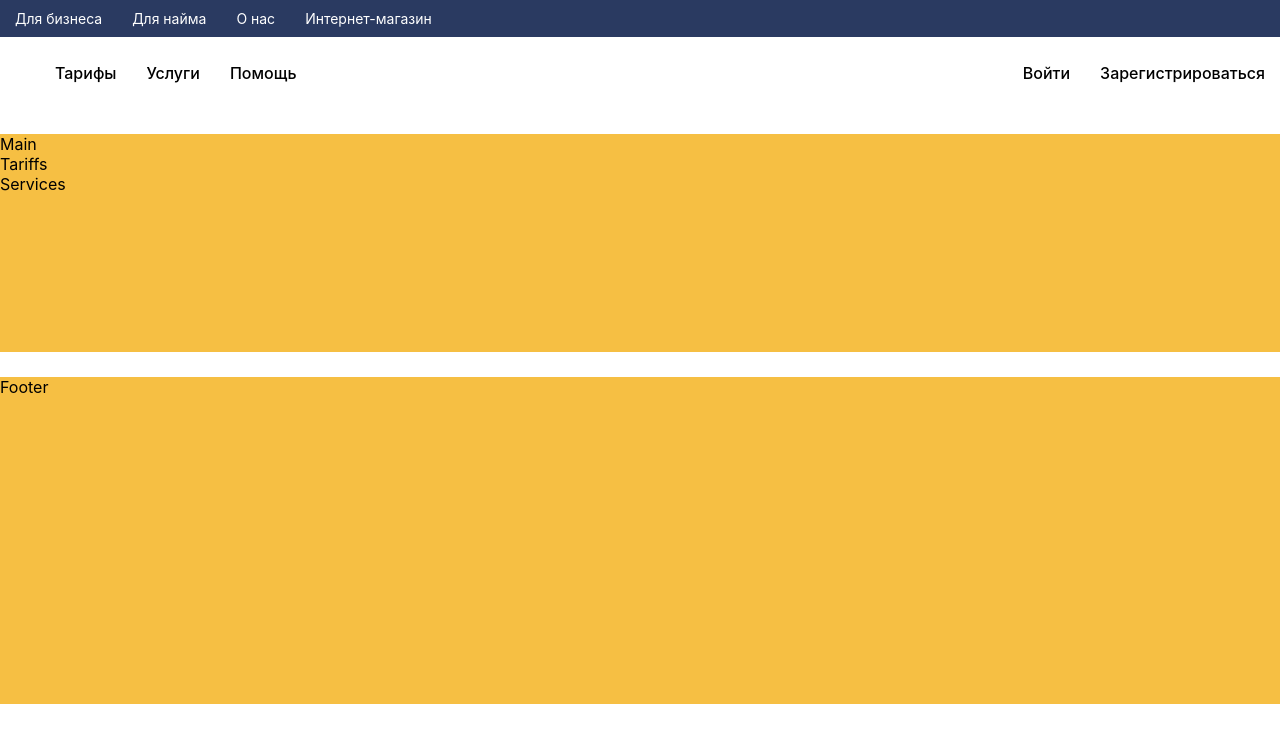
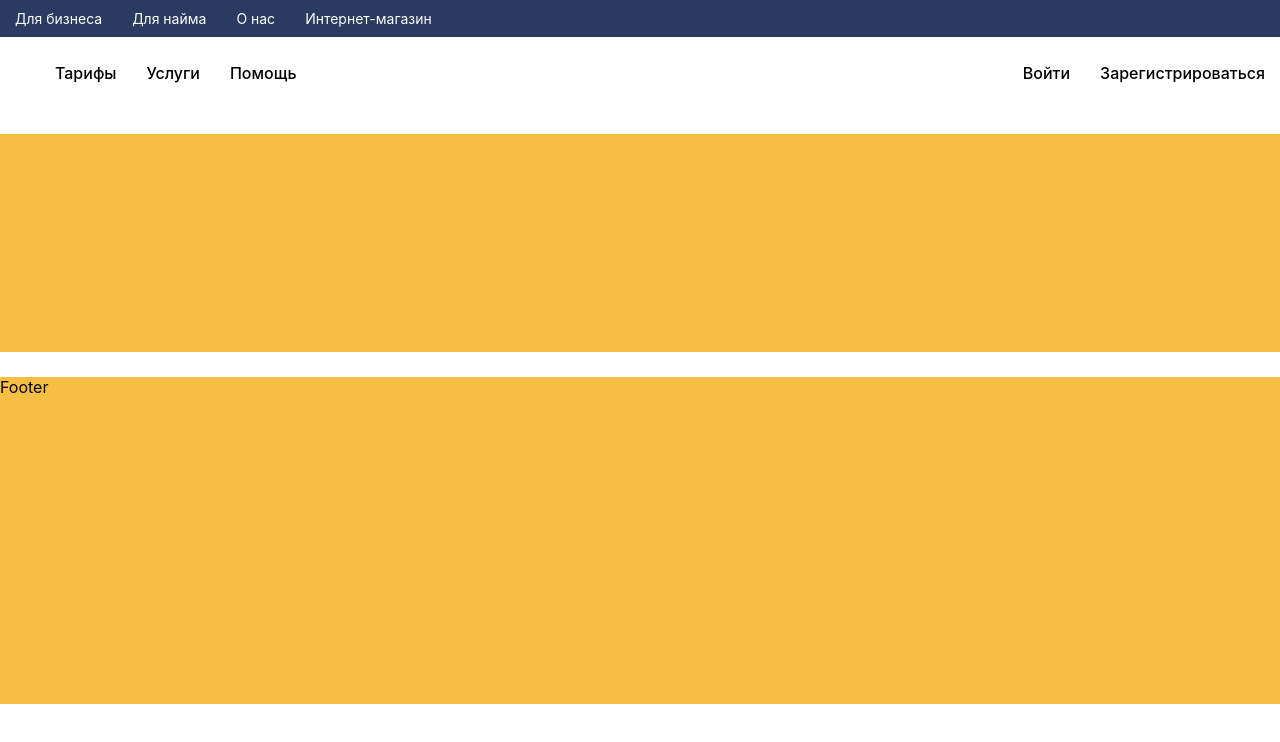
Before and after one commit to Lucky942/InternetProvider, a React (Create React App) app: page / in a window 1280 px wide. Shown: the top 742 px of the page. Built offline with nearby package versions, Linux system fonts and the light colour scheme.

Commit message:
SecondLayout

```diff
--- a/src/App.js
+++ b/src/App.js
@@ -3,14 +3,19 @@ import "./App.css";
 import Header from "./components/Header/Header";
 import Main from "./components/Main/Main";
 import Footer from "./components/Footer/Footer";
+import {BrowserRouter, Route} from "react-router-dom";
+import Tariffs from "./components/Main/Tariffs/Tariffs";
+import Services from "./components/Main/Services/Services";
 
 function App() {
   return (
-    <div className="app">
-      <Header />
-      <Main />
-      <Footer />
-    </div>
+    <BrowserRouter>
+      <div className="app">
+        <Header />
+        <Main />
+        <Footer />
+      </div>
+    </BrowserRouter>
   );
 }
 
--- a/src/components/Header/Menu/MainMenu/MainMenu.jsx
+++ b/src/components/Header/Menu/MainMenu/MainMenu.jsx
@@ -2,19 +2,20 @@ import React from 'react';
 import styles from './MainMenu.module.css';
 import "../Menu.css"
 import classnames from 'classnames';
+import {NavLink} from "react-router-dom";
 
 const MainMenu = () => {
     return (
         <div className={classnames(styles.mainMenu, "mainMenu")}>
             <ul>
                 <li className={styles.menuItem}>
-                    <a href="./tarriff">Тарифы</a>
+                    <NavLink to="/tariffs">Тарифы</NavLink>
                 </li>
                 <li className={styles.menuItem}>
-                    <a href="./services">Услуги</a>
+                    <NavLink to="/services">Услуги</NavLink>
                 </li>
                 <li className={styles.menuItem}>
-                    <a href="./help">Помощь</a>
+                    <NavLink to="/help">Помощь</NavLink>
                 </li>
             </ul>
         </div>
--- a/src/components/Main/Main.jsx
+++ b/src/components/Main/Main.jsx
@@ -1,13 +1,14 @@
 import React from "react";
 import Services from "./Services/Services";
-import Tariffs from "./Tarriffs/Tariffs";
+import Tariffs from "./Tariffs/Tariffs";
+import { Route } from "react-router-dom";
 
 function Main() {
   return (
     <div className="main">
-      Main
-      <Tariffs />
-      <Services />
+      {/*<Route path="" render={() => <p>Main</p>}/>*/}
+        <Route exact path="/tariffs" component={Tariffs} />
+        <Route exact path="/services" component={Services} />
     </div>
   );
 }
```
Also changed, not shown: src/components/Main/Tariffs/Tariffs.jsx (renamed from src/components/Main/Tarriffs/Tariffs.jsx), src/components/Main/Tariffs/Tariffs.module.css (added).
